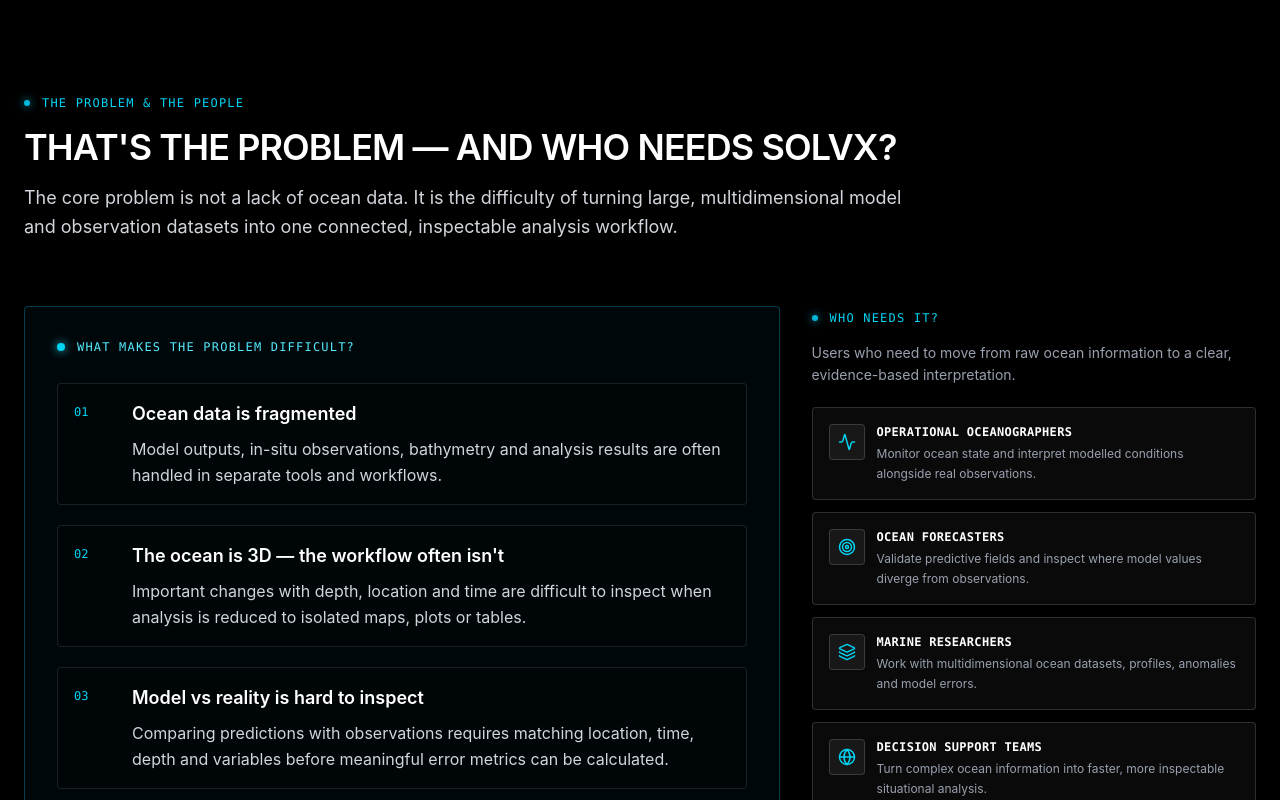
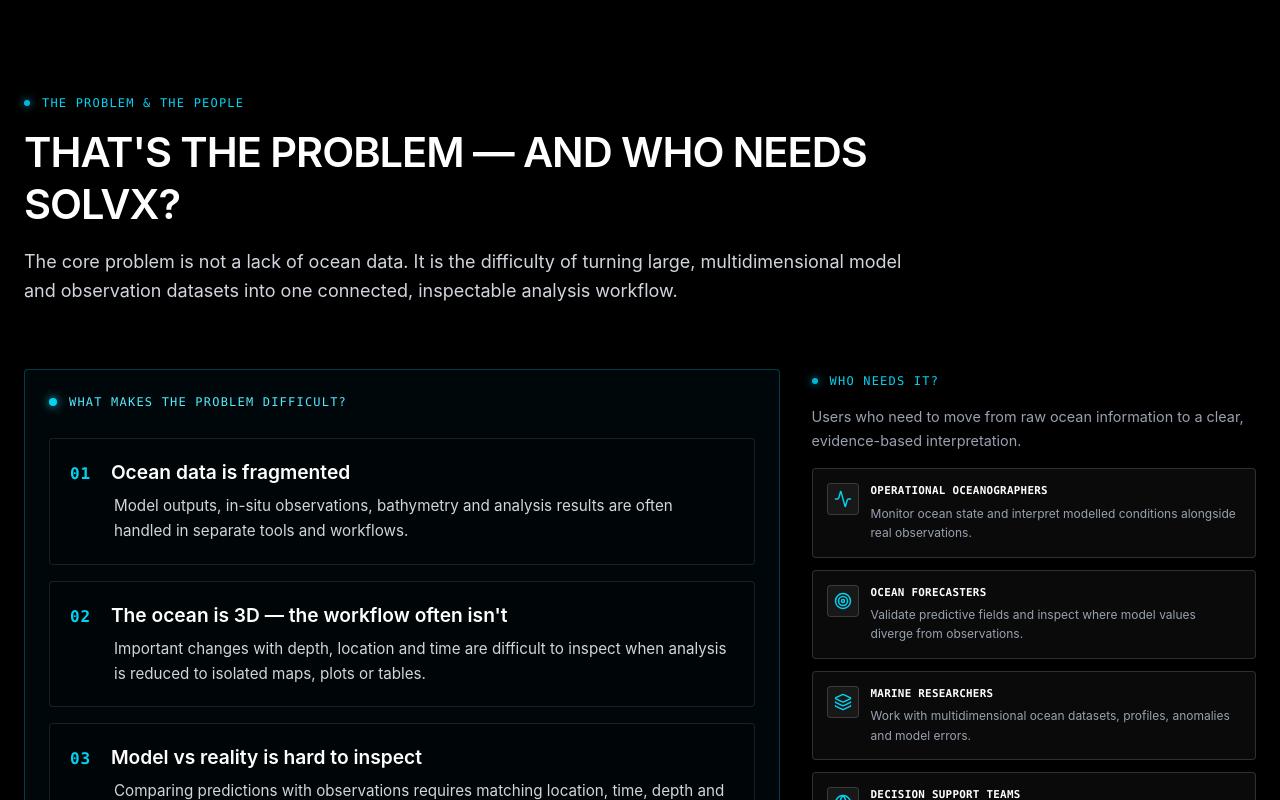
Before and after one commit to adityaksx/solvxx, a React (Vite) app: page / in a window 1280 px wide. Shown: the part 840-1640 px from the top of the page. Built offline with nearby package versions, Linux system fonts and the light colour scheme; no server answers.

Commit message:
refine website typography scale

```diff
--- a/src/App.tsx
+++ b/src/App.tsx
@@ -86,7 +86,7 @@
       <div className="w-1.5 h-1.5 bg-cyan-500 rounded-full shadow-[0_0_8px_#06b6d4]"></div>
       <span className="text-xs font-mono text-cyan-400 uppercase tracking-widest">{tag}</span>
     </div>
-    <h2 className="text-3xl md:text-4xl font-semibold text-white tracking-tight mb-4 drop-shadow-md">{title}</h2>
+    <h2 className="text-2xl md:text-[2.6rem] font-semibold text-white tracking-tight mb-4 drop-shadow-md leading-tight">{title}</h2>
     {description && <p className="text-gray-300 text-lg leading-relaxed drop-shadow-sm">{description}</p>}
   </div>
 );
@@ -242,19 +242,19 @@
         />
 
         <div className="grid lg:grid-cols-[1.7fr_1fr] gap-8 items-start">
-          <div className="border border-cyan-500/30 bg-cyan-950/15 backdrop-blur-xl rounded-sm p-6 md:p-8 shadow-[0_15px_45px_rgba(0,0,0,0.18)]">
+          <div className="border border-cyan-500/30 bg-cyan-950/15 backdrop-blur-xl rounded-sm p-5 md:p-6 shadow-[0_15px_45px_rgba(0,0,0,0.18)]">
             <div className="flex items-center gap-3 mb-7">
               <div className="w-2 h-2 bg-cyan-400 rounded-full shadow-[0_0_10px_#22d3ee]"></div>
               <span className="text-xs font-mono text-cyan-300 uppercase tracking-widest">What makes the problem difficult?</span>
             </div>
-            <div className="space-y-5">
+            <div className="space-y-4">
               {problems.map((problem) => (
-                <div key={problem.number} className="grid grid-cols-[42px_1fr] gap-4 p-4 border border-white/10 bg-black/10 rounded-sm">
-                  <div className="text-xs font-mono text-cyan-400 pt-1">{problem.number}</div>
-                  <div>
-                    <h3 className="text-white text-base md:text-lg font-semibold mb-2">{problem.title}</h3>
-                    <p className="text-sm md:text-base text-gray-300 leading-relaxed">{problem.text}</p>
+                <div key={problem.number} className="p-4 md:p-5 border border-white/10 bg-black/10 rounded-sm">
+                  <div className="flex items-baseline gap-4 md:gap-5 mb-2">
+                    <div className="shrink-0 text-sm md:text-base font-mono font-bold text-cyan-400 tracking-wider">{problem.number}</div>
+                    <h3 className="text-white text-[1.05rem] md:text-[1.2rem] font-semibold leading-snug">{problem.title}</h3>
                   </div>
+                  <p className="pl-9 md:pl-11 text-[0.9rem] md:text-[0.95rem] text-gray-300 leading-relaxed">{problem.text}</p>
                 </div>
               ))}
             </div>
@@ -265,14 +265,14 @@
               <div className="w-1.5 h-1.5 bg-cyan-500 rounded-full shadow-[0_0_8px_#06b6d4]"></div>
               <span className="text-xs font-mono text-cyan-400 uppercase tracking-widest">Who needs it?</span>
             </div>
-            <p className="text-sm text-gray-400 leading-relaxed mb-5">Users who need to move from raw ocean information to a clear, evidence-based interpretation.</p>
+            <p className="text-[0.9rem] text-gray-400 leading-relaxed mb-4">Users who need to move from raw ocean information to a clear, evidence-based interpretation.</p>
             <div className="space-y-3">
               {users.map((u, i) => (
-                <div key={i} className="p-4 border border-white/15 bg-white/[0.04] backdrop-blur-md rounded-sm hover:bg-white/[0.08] transition-all flex items-start gap-3">
-                  <div className="w-9 h-9 flex-shrink-0 border border-white/15 bg-white/[0.06] flex items-center justify-center rounded-sm">{u.icon}</div>
+                <div key={i} className="p-3.5 border border-white/15 bg-white/[0.04] backdrop-blur-md rounded-sm hover:bg-white/[0.08] transition-all flex items-start gap-3">
+                  <div className="w-8 h-8 flex-shrink-0 border border-white/15 bg-white/[0.06] flex items-center justify-center rounded-sm">{u.icon}</div>
                   <div>
-                    <h3 className="text-xs font-bold font-mono text-white mb-1 uppercase tracking-wide">{u.role}</h3>
-                    <p className="text-xs text-gray-400 leading-relaxed">{u.need}</p>
+                    <h3 className="text-[0.68rem] font-bold font-mono text-white mb-1 uppercase tracking-wide">{u.role}</h3>
+                    <p className="text-[0.75rem] text-gray-400 leading-relaxed">{u.need}</p>
                   </div>
                 </div>
               ))}
```
